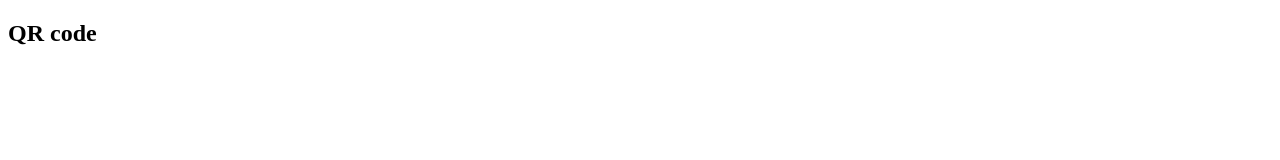
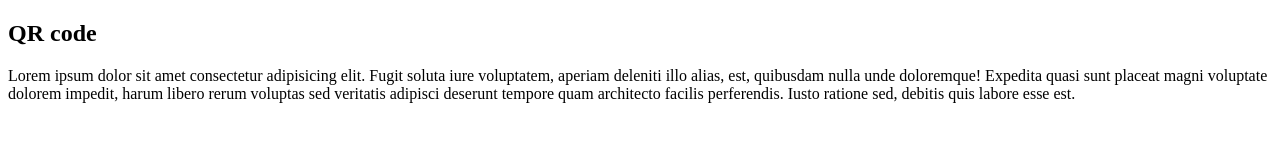
Before and after one commit to sri2440/qr-code, a plain HTML site: page index.html in a window 1280 px wide. Drawn offline with Linux system fonts and the light colour scheme.

Commit message:
add para

```diff
--- a/index.html
+++ b/index.html
@@ -7,5 +7,6 @@
 </head>
 <body>
     <h2>QR code</h2>
+    <p>Lorem ipsum dolor sit amet consectetur adipisicing elit. Fugit soluta iure voluptatem, aperiam deleniti illo alias, est, quibusdam nulla unde doloremque! Expedita quasi sunt placeat magni voluptate dolorem impedit, harum libero rerum voluptas sed veritatis adipisci deserunt tempore quam architecto facilis perferendis. Iusto ratione sed, debitis quis labore esse est.</p>
 </body>
 </html>
```
